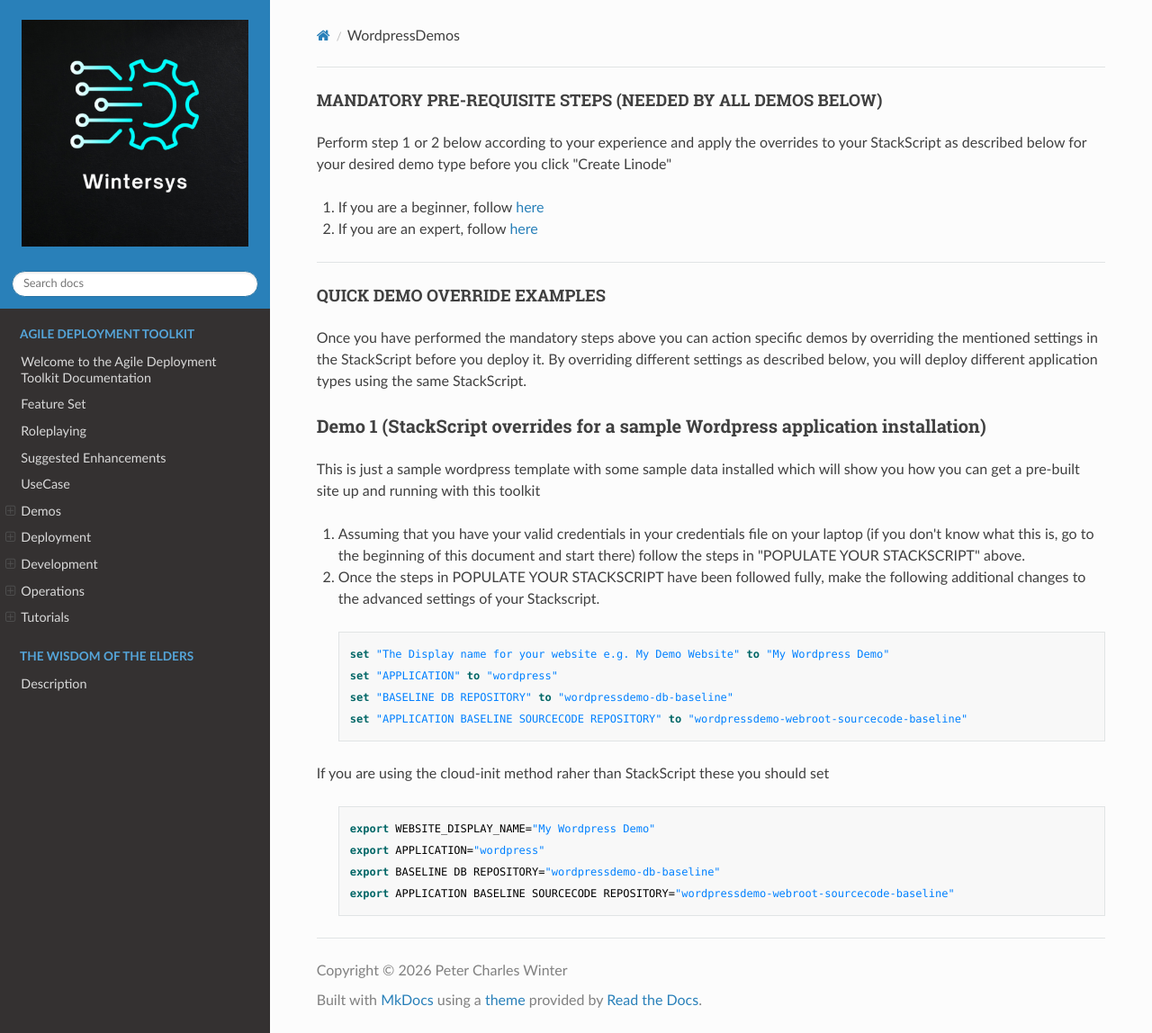
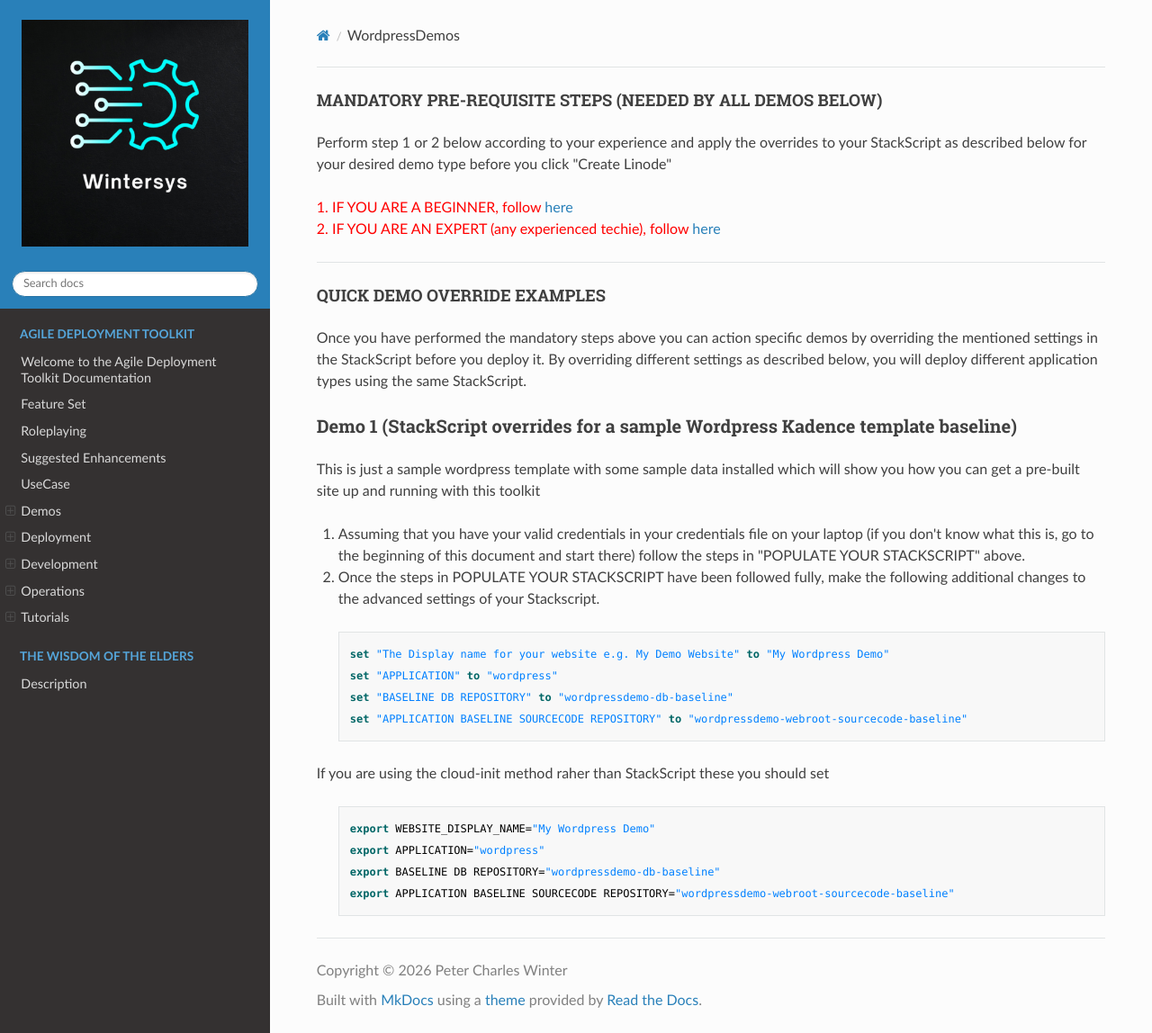
Before and after one commit to wintersys-dev/adt-documentation, an MkDocs documentation site: the page built from docs/Agile Deployment Toolkit/Demos/WordpressDemos.md, in a window 1280 px wide and 1148 px high. Shown: the whole window at 90% size. Built offline with MkDocs 1.6.1, drawn with Linux system fonts in a browser that asks for light colours; nearby versions of some CDN libraries.

Commit message:
Update WordpressDemos.md

```diff
--- a/docs/Agile Deployment Toolkit/Demos/WordpressDemos.md
+++ b/docs/Agile Deployment Toolkit/Demos/WordpressDemos.md
@@ -2,8 +2,8 @@
 
 Perform step 1 or 2 below according to your experience and apply the overrides to your StackScript as described below for your desired demo type before you click "Create Linode"
 
-1. If you are a beginner, follow [here](./QuickStartDemosPrepBeginnerLevel.md)
-2. If you are an expert, follow [here](./QuickStartDemosPrepExpertLevel.md)
+<span style="color:red">1. IF YOU ARE A BEGINNER, follow [here](./QuickStartDemosPrepBeginnerLevel.md)</span>
+<span style="color:red">2. IF YOU ARE AN EXPERT (any experienced techie), follow [here](./QuickStartDemosPrepExpertLevel.md)</span>
 
 -------------------------
 
@@ -11,7 +11,7 @@ Perform step 1 or 2 below according to your experience and apply the overrides t
 
 Once you have performed the mandatory steps above you can action specific demos by overriding the mentioned settings in the StackScript before you deploy it. By overriding different settings as described below, you will deploy different application types using the same StackScript.
 
-### Demo 1 (StackScript overrides for a sample Wordpress application installation)
+### Demo 1 (StackScript overrides for a sample Wordpress Kadence template baseline)
 
 This is just a sample wordpress template with some sample data installed which will show you how you can get a pre-built site up and running with this toolkit
 
```
